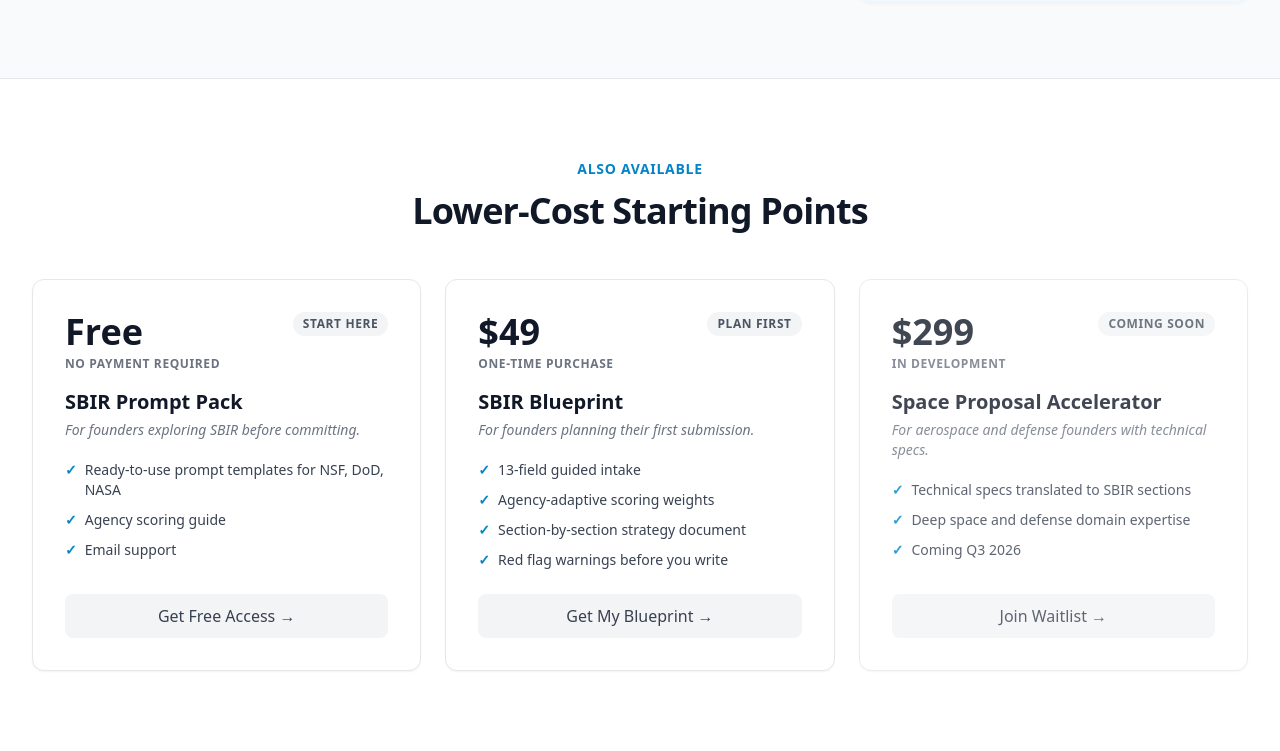
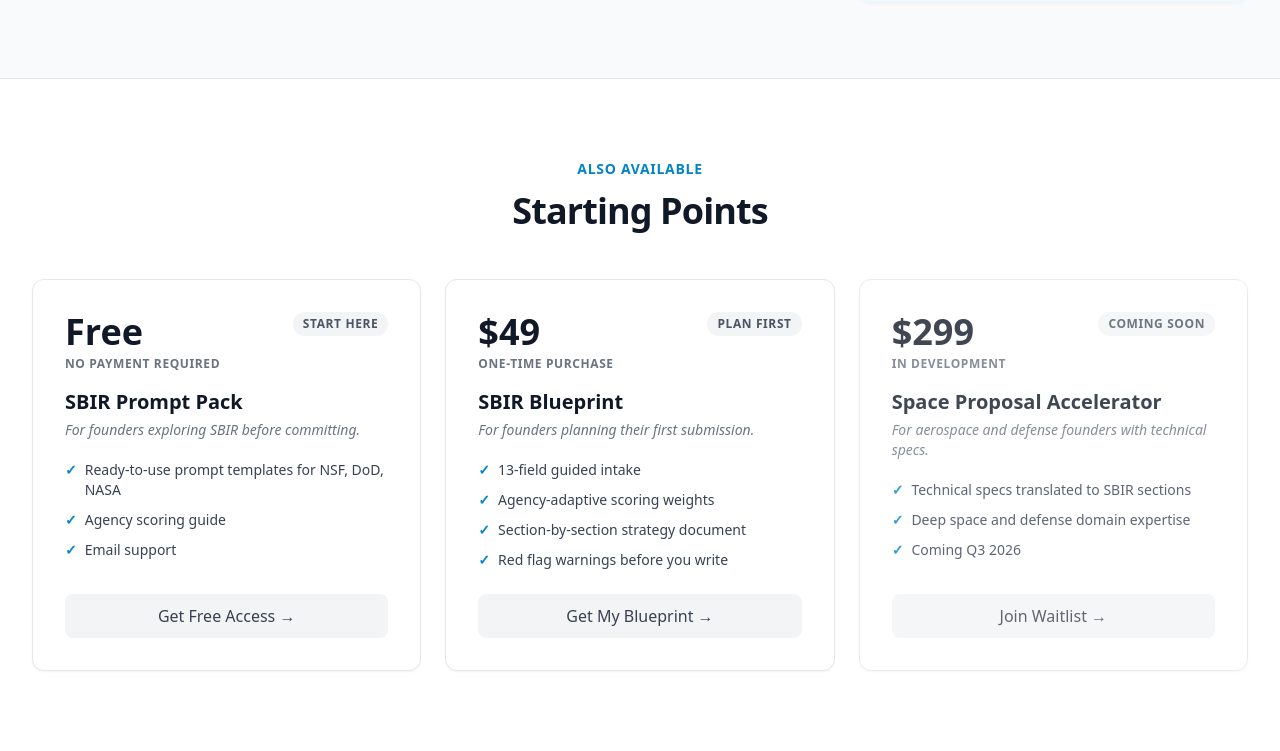
Before and after one commit to tommytoyou/grantentic, a FastAPI app: page /pricing in a window 1280 px wide. Shown: the part 982-1733 px from the top of the page. Run offline with FastAPI, Linux system fonts and the light colour scheme; some libraries are stand-ins or nearby versions.

Commit message:
fix: pricing page copy updates
Co-Authored-By: Claude Opus 4.7 (1M context) <noreply@anthropic.com>

```diff
--- a/templates/pricing.html
+++ b/templates/pricing.html
@@ -100,7 +100,7 @@
     <div class="max-w-7xl mx-auto px-4 sm:px-6 lg:px-8">
         <div class="text-center max-w-2xl mx-auto mb-12">
             <p class="text-sm uppercase tracking-wider font-semibold text-primary-600 mb-3">Also Available</p>
-            <h2 class="text-3xl sm:text-4xl font-bold text-gray-900 tracking-tight">Lower-Cost Starting Points</h2>
+            <h2 class="text-3xl sm:text-4xl font-bold text-gray-900 tracking-tight">Starting Points</h2>
         </div>
 
         <div class="grid grid-cols-1 md:grid-cols-3 gap-6">
@@ -247,9 +247,7 @@
 <!-- Final CTA -->
 <section class="py-16 sm:py-20 bg-primary-600 text-white">
     <div class="max-w-3xl mx-auto px-4 sm:px-6 lg:px-8 text-center">
-        <h2 class="text-3xl sm:text-4xl font-bold tracking-tight">Ready to Submit?</h2>
-        <p class="mt-4 text-lg text-primary-100">Start with the $149 Pitch, or save $49 with the $549 Bundle.</p>
-        <div class="mt-8 flex flex-col sm:flex-row gap-3 justify-center">
+        <div class="flex flex-col sm:flex-row gap-3 justify-center">
             <a href="/products/nsf-pitch" class="inline-flex items-center justify-center px-6 py-3 bg-primary-700 hover:bg-primary-800 text-white font-medium rounded-lg transition-colors">
                 Start with the Pitch — $149
             </a>
```
